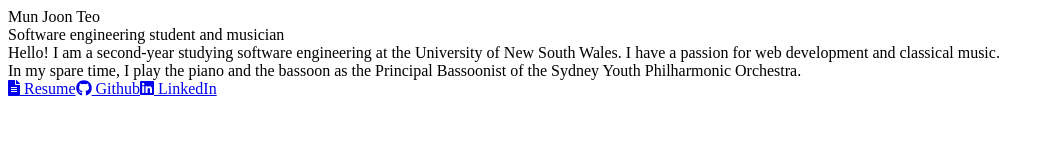
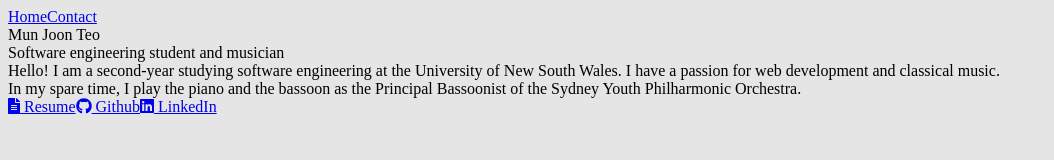
Before and after one commit to munjoonteo/website, a Gatsby site: page / in a window 1280 px wide. Shown: the whole page, without its empty margins (0-1054 px from the left). Built offline with nearby package versions, Linux system fonts and the light colour scheme; Gatsby itself is replaced by a stand-in of ours.

Commit message:
added hotbar and helmet

```diff
--- /dev/null
+++ b/src/components/layout.js
@@ -0,0 +1,20 @@
+import React from "react"
+import { Link } from "gatsby"
+import { Helmet } from "react-helmet"
+
+export default function Layout({ children }) {
+  return (
+    <div className="app">
+      <Helmet bodyAttributes={{ style: "background-color: #e5e5e5" }}>
+        <title>Mun Joon Teo</title>
+      </Helmet>
+      <div className="header">
+        <div className="links">
+          <Link to="/">Home</Link>
+          <Link to="/contact/">Contact</Link>
+        </div>
+      </div>
+      <div className="body">{children}</div>
+    </div>
+  )
+}
--- a/src/pages/index.js
+++ b/src/pages/index.js
@@ -1,15 +1,18 @@
 import React from "react"
 import { Helmet } from "react-helmet"
 import Bio from "../components/bio"
+import Layout from "../components/layout"
 import Socials from "../components/socials"
 
 export default function Home() {
   return (
+    <Layout>
       <div>
         <div>Mun Joon Teo</div>
         <div>Software engineering student and musician</div>
         <Bio />
         <Socials />
       </div>
+    </Layout>
   )
 }
```
Lines whose indentation alone changed are shown as unchanged.
